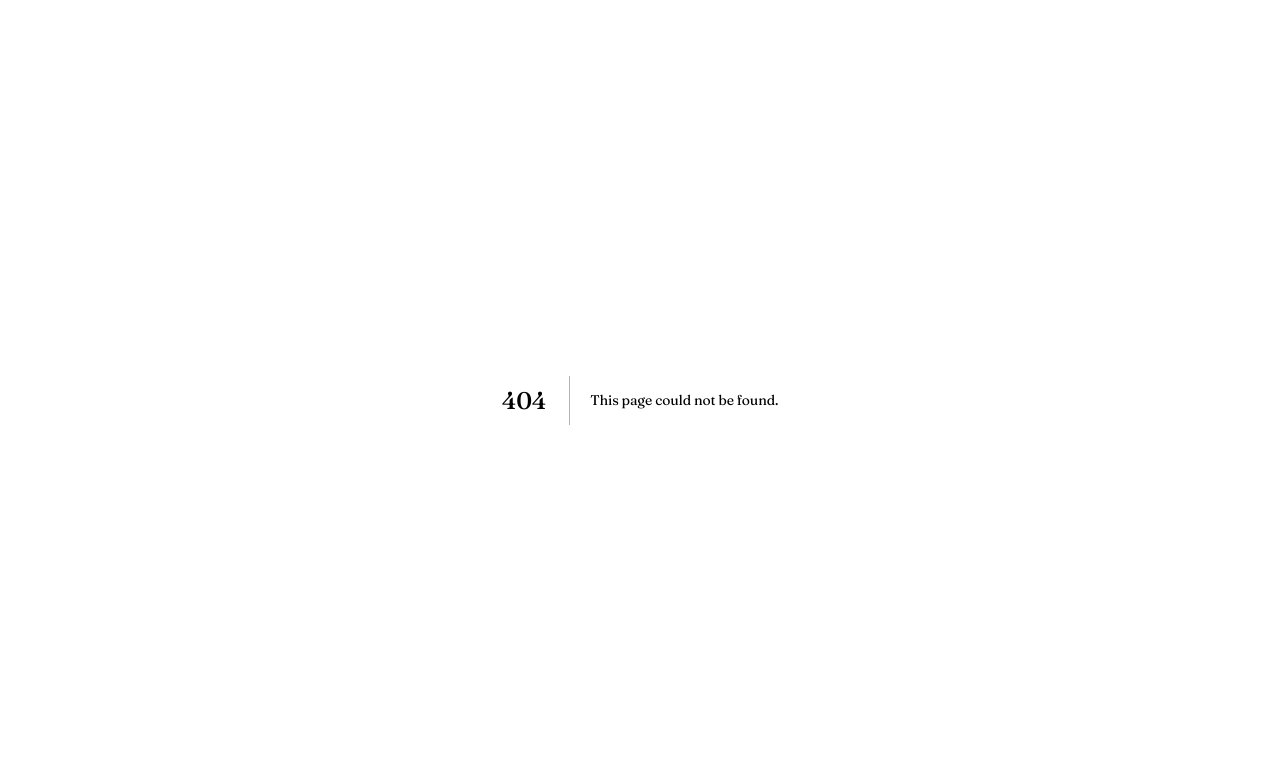
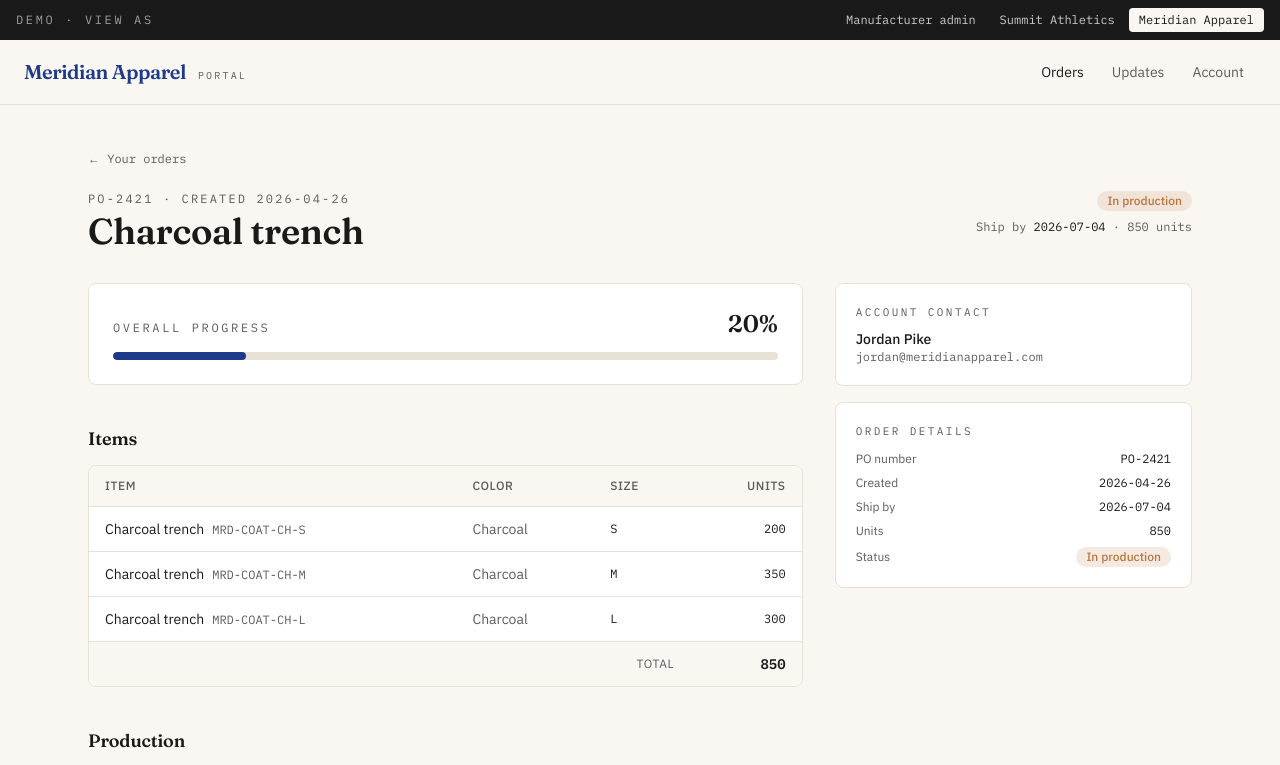
Before and after one commit to wsew2217/atlas-demo, a Next.js app: page /demo/portal/meridian/orders/ord-003 in a window 1280 px wide. Before the commit this address had no page. Shown: the top 765 px of the page. Built offline with nearby package versions, Linux system fonts and the light colour scheme.

Commit message:
brand orders

```diff
--- /dev/null
+++ b/app/demo/portal/[brand]/orders/[id]/page.tsx
@@ -0,0 +1,209 @@
+import Link from 'next/link'
+import { notFound } from 'next/navigation'
+import {
+  getBrand,
+  getOrder,
+  getBatchesForOrder,
+  getMessagesForOrder,
+} from '@/lib/demo-data'
+import { OrderStatusPill } from '@/components/demo/StatusPill'
+import { MilestoneTimeline } from '@/components/demo/MilestoneTimeline'
+import { MessageThread } from '@/components/demo/MessageThread'
+
+export default async function PortalOrderDetail({
+  params,
+}: {
+  params: Promise<{ brand: string; id: string }>
+}) {
+  const { brand: slug, id } = await params
+  const brand = getBrand(slug)
+  if (!brand) notFound()
+
+  const order = getOrder(id)
+  if (!order || order.brandSlug !== brand.slug) notFound()
+
+  const orderBatches = getBatchesForOrder(order)
+  const orderMessages = getMessagesForOrder(order.id)
+
+  const totalSteps = orderBatches.reduce((n, b) => n + b.milestones.length, 0)
+  const doneSteps = orderBatches.reduce(
+    (n, b) => n + b.milestones.filter((m) => m.state === 'done').length,
+    0,
+  )
+  const progress = totalSteps === 0 ? 0 : Math.round((doneSteps / totalSteps) * 100)
+
+  return (
+    <div className="mx-auto w-full max-w-6xl px-6 py-10">
+      <Link
+        href={`/demo/portal/${brand.slug}`}
+        className="mb-6 inline-flex items-center gap-1 font-mono text-xs text-[var(--muted)] hover:text-[var(--ink)]"
+      >
+        ← Your orders
+      </Link>
+
+      <header className="mb-8 flex flex-wrap items-start justify-between gap-4">
+        <div>
+          <p className="font-mono text-xs uppercase tracking-[0.18em] text-[var(--muted)]">
+            {order.code} · created {order.createdAt}
+          </p>
+          <h1 className="mt-1 font-display text-4xl font-semibold text-[var(--ink)]">
+            {order.lineItems[0]?.description ?? 'Order'}
+          </h1>
+        </div>
+        <div className="flex flex-col items-end gap-2">
+          <OrderStatusPill status={order.status} />
+          <p className="font-mono text-xs text-[var(--muted)]">
+            Ship by <span className="text-[var(--ink)]">{order.shipBy}</span> ·{' '}
+            {order.totalUnits.toLocaleString()} units
+          </p>
+        </div>
+      </header>
+
+      <div className="grid gap-8 lg:grid-cols-[2fr_1fr]">
+        <section>
+          {/* Progress */}
+          <div className="rounded-lg border border-[var(--border)] bg-[var(--surface)] p-6">
+            <div className="flex items-baseline justify-between">
+              <p className="font-mono text-xs uppercase tracking-[0.22em] text-[var(--muted)]">
+                Overall progress
+              </p>
+              <p className="font-display text-2xl font-semibold text-[var(--ink)]">
+                {progress}%
+              </p>
+            </div>
+            <div className="mt-3 h-2 w-full overflow-hidden rounded-full bg-[var(--border)]">
+              <div
+                className="h-full rounded-full transition-all"
+                style={{ width: `${progress}%`, backgroundColor: brand.primary }}
+              />
+            </div>
+          </div>
+
+          {/* Line items */}
+          <h2 className="mb-3 mt-10 text-lg font-semibold text-[var(--ink)]">Items</h2>
+          <div className="overflow-hidden rounded-lg border border-[var(--border)] bg-[var(--surface)]">
+            <table className="w-full text-sm">
+              <thead className="bg-[var(--cream)] text-left text-xs uppercase tracking-wider text-[var(--muted)]">
+                <tr>
+                  <th className="px-4 py-3 font-medium">Item</th>
+                  <th className="px-4 py-3 font-medium">Color</th>
+                  <th className="px-4 py-3 font-medium">Size</th>
+                  <th className="px-4 py-3 font-medium text-right">Units</th>
+                </tr>
+              </thead>
+              <tbody>
+                {order.lineItems.map((li) => (
+                  <tr key={li.id} className="border-t border-[var(--border)]">
+                    <td className="px-4 py-3">
+                      <span className="text-[var(--ink)]">{li.description}</span>
+                      <span className="ml-2 font-mono text-xs text-[var(--muted)]">{li.sku}</span>
+                    </td>
+                    <td className="px-4 py-3 text-[var(--muted)]">{li.color}</td>
+                    <td className="px-4 py-3 font-mono text-xs">{li.size}</td>
+                    <td className="px-4 py-3 text-right font-mono text-xs">
+                      {li.units.toLocaleString()}
+                    </td>
+                  </tr>
+                ))}
+              </tbody>
+              <tfoot className="bg-[var(--cream)]">
+                <tr className="border-t border-[var(--border)]">
+                  <td colSpan={3} className="px-4 py-3 text-right text-xs uppercase tracking-wider text-[var(--muted)]">
+                    Total
+                  </td>
+                  <td className="px-4 py-3 text-right font-mono text-sm font-semibold text-[var(--ink)]">
+                    {order.totalUnits.toLocaleString()}
+                  </td>
+                </tr>
+              </tfoot>
+            </table>
+          </div>
+
+          {/* Production timeline */}
+          <h2 className="mb-3 mt-10 text-lg font-semibold text-[var(--ink)]">Production</h2>
+          {orderBatches.length === 0 ? (
+            <p className="rounded-lg border border-dashed border-[var(--border)] bg-[var(--surface)] p-6 text-sm text-[var(--muted)]">
+              Awaiting factory allocation. We&rsquo;ll post here when production starts.
+            </p>
+          ) : (
+            <div className="space-y-6">
+              {orderBatches.map((b) => (
+                <article
+                  key={b.id}
+                  className="rounded-lg border border-[var(--border)] bg-[var(--surface)] p-6"
+                >
+                  <div className="mb-4 flex flex-wrap items-baseline justify-between gap-2">
+                    <p className="font-mono text-xs text-[var(--muted)]">
+                      {b.factory} · {b.units.toLocaleString()} units
+                    </p>
+                  </div>
+                  <MilestoneTimeline milestones={b.milestones} />
+                </article>
+              ))}
+            </div>
+          )}
+
+          {/* Conversation */}
+          <h2 className="mb-3 mt-10 text-lg font-semibold text-[var(--ink)]">Messages</h2>
+          <p className="mb-4 text-xs text-[var(--muted)]">
+            Direct line to your account team. Auto-updates from the production floor post here too.
+          </p>
+          <MessageThread messages={orderMessages} viewer="brand" brandColor={brand.primary} />
+
+          <div className="mt-4 rounded-md border border-dashed border-[var(--border)] bg-[var(--surface)] p-3">
+            <p className="text-xs text-[var(--muted)]">
+              Reply field arrives in the next iteration. For now,{' '}
+              <a
+                href={`mailto:${brand.contactEmail}`}
+                className="text-[var(--ink)] underline-offset-2 hover:underline"
+              >
+                email your account team
+              </a>
+              .
+            </p>
+          </div>
+        </section>
+
+        <aside className="space-y-4">
+          <div className="rounded-lg border border-[var(--border)] bg-[var(--surface)] p-5">
+            <p className="font-mono text-[11px] uppercase tracking-[0.22em] text-[var(--muted)]">
+              Account contact
+            </p>
+            <p className="mt-2 text-sm font-medium text-[var(--ink)]">{brand.contact}</p>
+            <p className="font-mono text-xs text-[var(--muted)]">{brand.contactEmail}</p>
+          </div>
+
+          <div className="rounded-lg border border-[var(--border)] bg-[var(--surface)] p-5">
+            <p className="font-mono text-[11px] uppercase tracking-[0.22em] text-[var(--muted)]">
+              Order details
+            </p>
+            <dl className="mt-3 space-y-2 text-xs">
+              <Row label="PO number"  value={order.code} mono />
+              <Row label="Created"    value={order.createdAt} mono />
+              <Row label="Ship by"    value={order.shipBy} mono />
+              <Row label="Units"      value={order.totalUnits.toLocaleString()} mono />
+              <Row label="Status"     value={<OrderStatusPill status={order.status} />} />
+            </dl>
+          </div>
+        </aside>
+      </div>
+    </div>
+  )
+}
+
+function Row({
+  label,
+  value,
+  mono,
+}: {
+  label: string
+  value: React.ReactNode
+  mono?: boolean
+}) {
+  return (
+    <div className="flex items-center justify-between gap-3">
+      <dt className="text-[var(--muted)]">{label}</dt>
+      <dd className={mono ? 'font-mono text-[var(--ink)]' : 'text-[var(--ink)]'}>{value}</dd>
+    </div>
+  )
+}
--- a/app/demo/portal/[brand]/page.tsx
+++ b/app/demo/portal/[brand]/page.tsx
@@ -1,3 +1,4 @@
+import Link from 'next/link'
 import { notFound } from 'next/navigation'
 import {
   getBrand,
@@ -50,9 +51,10 @@
             const progress = totalSteps === 0 ? 0 : Math.round((doneSteps / totalSteps) * 100)
 
             return (
-              <article
+              <Link
                 key={o.id}
-                className="rounded-lg border border-[var(--border)] bg-[var(--surface)] p-6"
+                href={`/demo/portal/${brand.slug}/orders/${o.id}`}
+                className="block rounded-lg border border-[var(--border)] bg-[var(--surface)] p-6 transition hover:border-[var(--accent)]/40 hover:shadow-sm"
               >
                 <div className="flex flex-wrap items-baseline justify-between gap-2">
                   <div>
@@ -102,7 +104,7 @@
                     )}
                   </div>
                 )}
-              </article>
+              </Link>
             )
           })}
 
```
